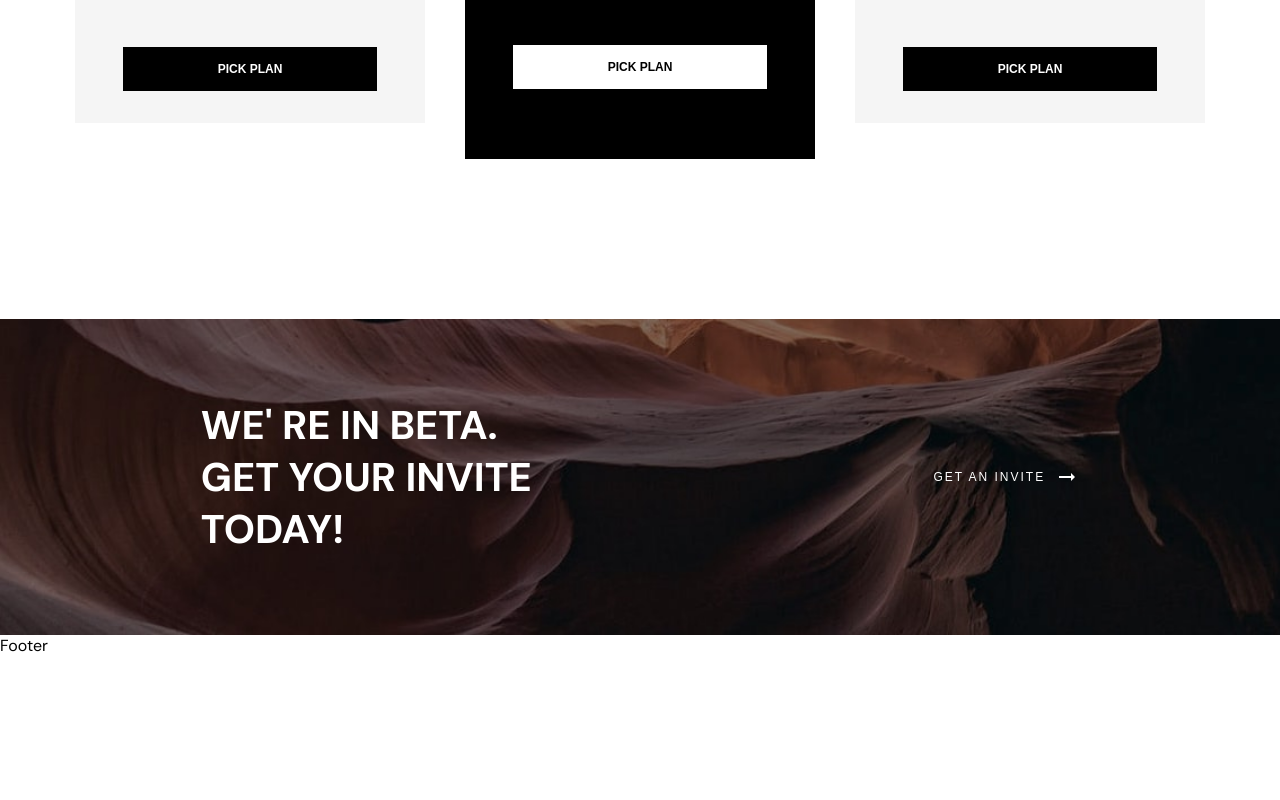
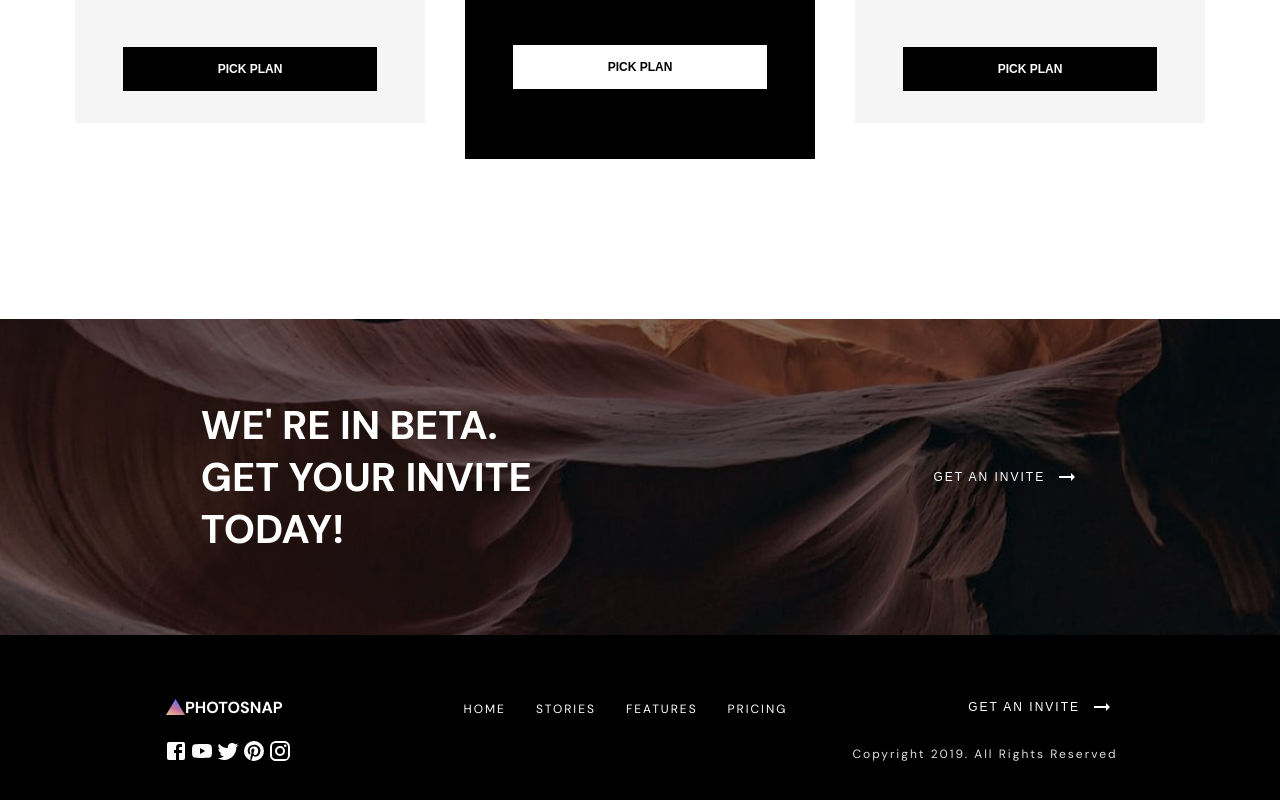
Before and after one commit to MattGri/photosnap-website, a React (Create React App) app: page /pricing in a window 1280 px wide. Shown: the part 1139-1939 px from the top of the page. Before the commit the page ends 1795 px from the top, so only its background shows below. Built offline with nearby package versions, Linux system fonts and the light colour scheme.

Commit message:
Created footer

```diff
--- a/src/components/Footer.tsx
+++ b/src/components/Footer.tsx
@@ -1,8 +1,76 @@
-import React from 'react'
+import React from 'react';
+import '../styles/footer.scss';
+import { Link } from 'react-router-dom';
+import { styled } from '@mui/material/styles';
+import ArrowRightAltIcon from '@mui/icons-material/ArrowRightAlt';
+import FacebookIcon from '@mui/icons-material/Facebook';
+import TwitterIcon from '@mui/icons-material/Twitter';
+import PinterestIcon from '@mui/icons-material/Pinterest';
+import InstagramIcon from '@mui/icons-material/Instagram';
+import YouTubeIcon from '@mui/icons-material/YouTube';
+
 
 const Footer = () => {
+
+  const CustomizedRightArrow = styled(ArrowRightAltIcon)`
+        color: #fff;
+        margin-Left: 10px;
+        cursor: pointer;
+    `;
+
   return (
-    <div>Footer</div>
+    <footer className='footer'>
+      <div className='wrapper'>
+
+        <div className='firstBox'>
+
+          <svg className='triangle' width="19" height="16" viewBox="0 0 19 16" fill="none" xmlns="http://www.w3.org/2000/svg">
+            <path fill-rule="evenodd" clip-rule="evenodd" d="M0 16L9.5 0L19 16H0Z" fill="url(#paint0_linear_0_4430)" />
+            <defs>
+              <linearGradient id="paint0_linear_0_4430" x1="9.5" y1="20" x2="16.6529" y2="3.01176" gradientUnits="userSpaceOnUse">
+                <stop stop-color="#FFC593" />
+                <stop offset="0.519452" stop-color="#BC7198" />
+                <stop offset="1" stop-color="#5A77FF" />
+              </linearGradient>
+            </defs>
+          </svg>
+          <h4 className='logo'>photosnap</h4>
+        </div>
+        <div className='secondBox'>
+          <ul className='linksContainer'>
+            <li className='linkItem'>
+              <Link className='link' to='/'>Home</Link>
+            </li>
+            <li className='linkItem'>
+              <Link className='link' to='/stories'>Stories</Link>
+            </li>
+            <li className='linkItem'>
+              <Link className='link' to='/features'>Features</Link>
+            </li>
+            <li className='linkItem'>
+              <Link className='link' to='/pricing'>Pricing</Link>
+            </li>
+
+          </ul>
+        </div>
+        <div className='thirdBox'>
+          <button className='invite'>Get an invite</button>
+          <CustomizedRightArrow />
+        </div>
+      </div>
+      <div className='lowerItems'>
+        <div className='iconsContainer'>
+          <a href='https://www.facebook.com/' target='blank'><FacebookIcon className='icons facebook' /></a>
+          <a href='https://www.youtube.com/' target='blank'><YouTubeIcon className='icons youtube' /></a>
+          <a href='https://www.twitter.com/' target='blank'><TwitterIcon className='icons twitter' /></a>
+          <a href='https://www.pinterest.com/' target='blank' ><PinterestIcon className='icons pinterest' /></a>
+          <a href='https://www.instagram.com/' target='blank'><InstagramIcon className='icons instagram' /></a>
+        </div>
+        <div className='copyrightContainer'>
+          <p className='text'>Copyright 2019. All Rights Reserved</p>
+        </div>
+      </div>
+    </footer >
   )
 }
 
--- a/src/pages/Features.tsx
+++ b/src/pages/Features.tsx
@@ -1,9 +1,14 @@
-import React from 'react';
+import React, { useEffect } from 'react';
 import '../styles/features.scss';
 import Beta from '../components/Beta';
 
 
 const Features = () => {
+
+    useEffect(() => {
+        document.title = 'Features';
+    } , []);
+
     return (
         <>
             <header className='wrapper'>
--- a/src/pages/Pricing.tsx
+++ b/src/pages/Pricing.tsx
@@ -1,9 +1,13 @@
-import React, { useState } from 'react';
+import React, { useState, useEffect } from 'react';
 import '../styles/pricing.scss';
 import Beta from '../components/Beta';
 import { Switch } from '@mui/material';
 
 const Pricing = () => {
+
+    useEffect(() => {
+        document.title = 'Pricing';
+    } , []);
 
     const [checked, setChecked] = useState(false);
 
--- /dev/null
+++ b/src/styles/footer.scss
@@ -0,0 +1,131 @@
+@import '../styles/variables.scss';
+
+.footer {
+    background-color: #000;
+    padding: 60px 0px 60px 0px;
+
+    .wrapper {
+        display: flex;
+        align-items: center;
+        justify-content: space-evenly;
+
+
+        .firstBox {
+            display: flex;
+            align-items: center;
+            // margin: 0px 110px 0px 160px;
+        }
+
+        .logo {
+            color: #fff;
+            text-transform: uppercase;
+            font-size: 16px;
+            // margin-bottom: 80px;
+        }
+
+        // .thirdBox {
+        //     margin-left: ;
+        // }
+
+
+        .secondBox {
+
+
+            .linksContainer {
+                display: flex;
+                align-items: center;
+
+                // justify-content: center;
+                // justify-content: space-between;
+                .linkItem {
+                    margin: 0px 15px;
+                }
+            }
+
+            .link {
+                // margin-top: 50px;
+                color: #fff;
+                text-transform: uppercase;
+                // margin-bottom: 80px;
+                font-size: 12px;
+                text-decoration: none;
+                letter-spacing: 2px;
+
+                &:hover {
+                    color: $lightGrey;
+
+                }
+            }
+        }
+    }
+
+    .thirdBox {
+        display: flex;
+        align-items: center;
+
+        .invite {
+            cursor: pointer;
+            border: none;
+            text-transform: uppercase;
+            font-size: 12px;
+            background-color: transparent;
+            color: #fff;
+            letter-spacing: 2px;
+
+            &:hover {
+
+                text-decoration: underline;
+            }
+        }
+    }
+
+
+    .lowerItems {
+        margin-top: 20px;
+        display: flex;
+        align-items: center;
+        justify-content: space-around;
+
+        .iconsContainer {
+            margin-right: 235px;
+
+            .icons {
+                color: #fff;
+                margin: 0px 1px;
+                cursor: pointer;
+
+
+            }
+
+            .facebook:hover {
+                color: #63AFDB;
+            }
+
+            .youtube:hover {
+                color: #D3205A;
+            }
+
+            .twitter:hover {
+                color: #65FFEB;
+            }
+
+            .pinterest:hover {
+                color: #F6C683;
+            }
+
+            .instagram:hover {
+                color: #FFC593;
+            }
+        }
+
+        .copyrightContainer {
+
+
+            .text {
+                color: $lightGrey;
+                font-size: 12px;
+                letter-spacing: 2px;
+            }
+        }
+    }
+}
```
